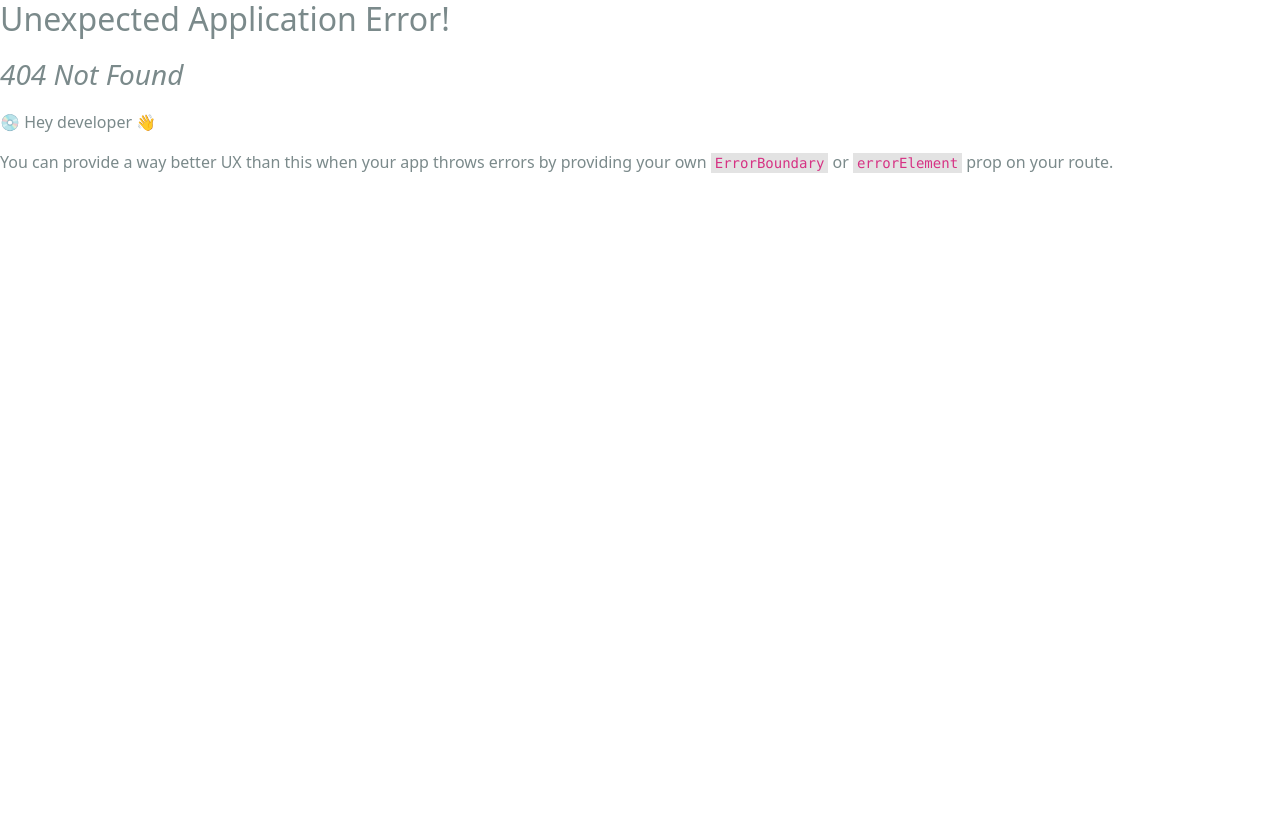
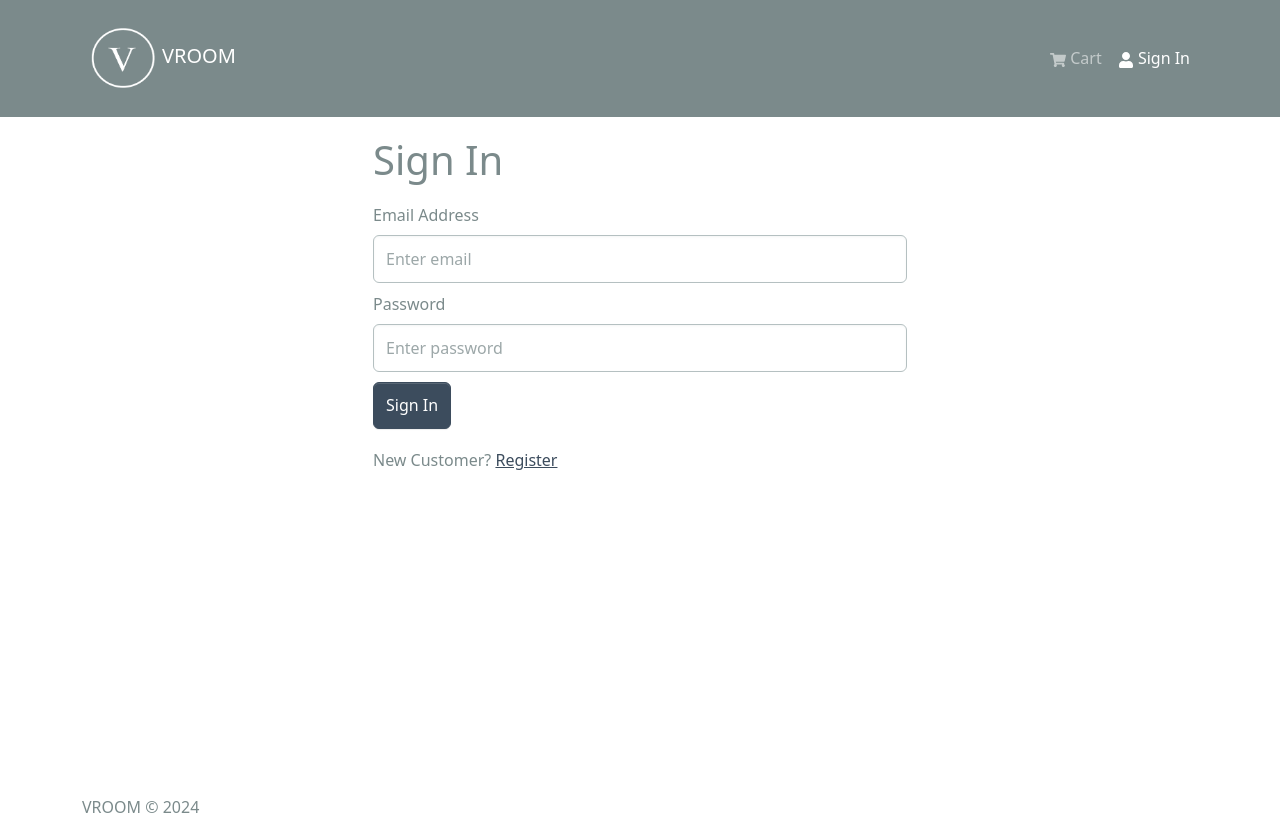
Before and after one commit to UjjwolMagar09/VROOM-V2, a React (Create React App) app in the folder frontend/: page /login in a window 1280 px wide. Before the commit this address had no page. Before the commit the page ends 800 px from the top, so only its background shows below. Built offline with nearby package versions, Linux system fonts and the light colour scheme.

Commit message:
log in page is added and log in header button bug fix

```diff
--- /dev/null
+++ b/frontend/src/components/FormContainer.jsx
@@ -0,0 +1,15 @@
+import { Container, Row, Col } from 'react-bootstrap';
+
+const FormContainer = ({ children }) => {
+  return (
+    <Container>
+      <Row className='justify-content-md-center'>
+        <Col xs={12} md={6}>
+          {children}
+        </Col>
+      </Row>
+    </Container>
+  );
+};
+
+export default FormContainer;
--- a/frontend/src/components/Header.jsx
+++ b/frontend/src/components/Header.jsx
@@ -33,7 +33,7 @@
               }
               </Nav.Link>
               </LinkContainer>
-              <LinkContainer to='/cart'>
+              <LinkContainer to='/login'>
               <Nav.Link><FaUser /> Sign In</Nav.Link>
               </LinkContainer>
             </Nav>
--- a/frontend/src/index.js
+++ b/frontend/src/index.js
@@ -16,6 +16,7 @@
 import HomeScreen from './screens/HomeScreen';
 import ProductScreen from './screens/ProductScreen';
 import CartScreen from './screens/CartScreen';
+import LoginScreen from './screens/loginScreen';
 
 const router = createBrowserRouter(
   createRoutesFromElements(
@@ -23,6 +24,7 @@
       <Route index={true} path='/' element={<HomeScreen />}/>
       <Route path='/product/:id' element={<ProductScreen />}/>
       <Route path='/cart' element={<CartScreen />}/>
+      <Route path='/login' element={<LoginScreen />}/>
     </Route>
   )
 )
--- /dev/null
+++ b/frontend/src/screens/loginScreen.jsx
@@ -0,0 +1,88 @@
+import { useState, useEffect } from 'react';
+import { Link, useLocation, useNavigate } from 'react-router-dom';
+import { Form, Button, Row, Col } from 'react-bootstrap';
+import { useDispatch, useSelector } from 'react-redux';
+import Loader from '../components/Loader';
+import FormContainer from '../components/FormContainer';
+
+import { useLoginMutation } from '../slices/userApiSlice';
+import { setCredentials } from '../slices/authSlice';
+// import { toast } from 'react-toastify';
+
+const LoginScreen = () => {
+  const [email, setEmail] = useState('');
+  const [password, setPassword] = useState('');
+
+  const dispatch = useDispatch();
+  const navigate = useNavigate();
+
+  const [login, { isLoading }] = useLoginMutation();
+
+  const { userInfo } = useSelector((state) => state.auth);
+
+  const { search } = useLocation();
+  const sp = new URLSearchParams(search);
+  const redirect = sp.get('redirect') || '/';
+
+  useEffect(() => {
+    if (userInfo) {
+      navigate(redirect);
+    }
+  }, [navigate, redirect, userInfo]);
+
+  const submitHandler = async (e) => {
+    e.preventDefault();
+    try {
+      const res = await login({ email, password }).unwrap();
+      dispatch(setCredentials({ ...res }));
+      navigate(redirect);
+    } catch (err) {
+      // toast.error(err?.data?.message || err.error);
+    }
+  };
+
+  return (
+    <FormContainer>
+      <h1>Sign In</h1>
+
+      <Form onSubmit={submitHandler}>
+        <Form.Group className='my-2' controlId='email'>
+          <Form.Label>Email Address</Form.Label>
+          <Form.Control
+            type='email'
+            placeholder='Enter email'
+            value={email}
+            onChange={(e) => setEmail(e.target.value)}
+          ></Form.Control>
+        </Form.Group>
+
+        <Form.Group className='my-2' controlId='password'>
+          <Form.Label>Password</Form.Label>
+          <Form.Control
+            type='password'
+            placeholder='Enter password'
+            value={password}
+            onChange={(e) => setPassword(e.target.value)}
+          ></Form.Control>
+        </Form.Group>
+
+        <Button disabled={isLoading} type='submit' variant='primary'>
+          Sign In
+        </Button>
+
+        {isLoading && <Loader />}
+      </Form>
+
+      <Row className='py-3'>
+        <Col>
+          New Customer?{' '}
+          <Link to={redirect ? `/register?redirect=${redirect}` : '/register'}>
+            Register
+          </Link>
+        </Col>
+      </Row>
+    </FormContainer>
+  );
+};
+
+export default LoginScreen;
```
